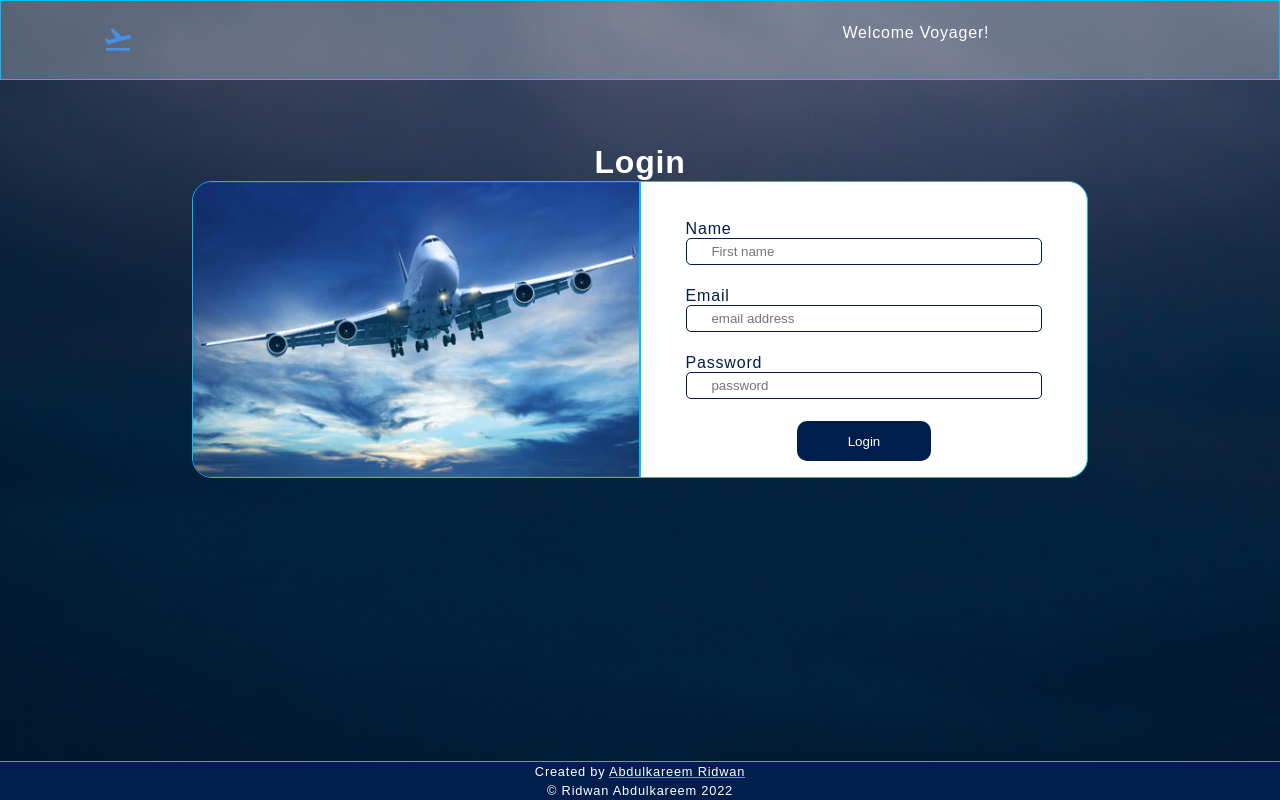
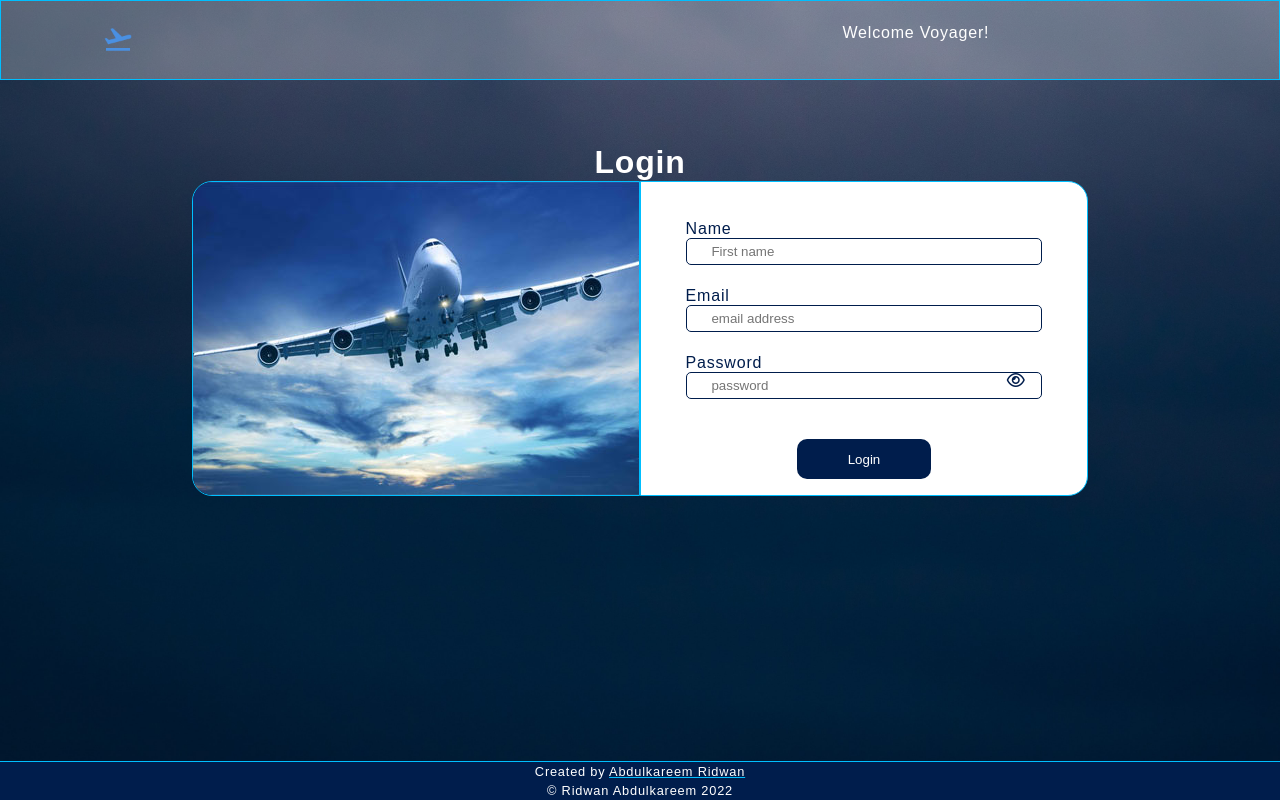
Before and after one commit to reedwane/reed-opensky, a React (Create React App) app: page /login in a window 1280 px wide. Built offline with nearby package versions, Linux system fonts and the light colour scheme; a web font is replaced by a local one.

Commit message:
login page user experience improvement

```diff
--- a/public/index.html
+++ b/public/index.html
@@ -3,6 +3,10 @@
   <head>
     <meta charset="utf-8" />
     <link rel="icon" href="%PUBLIC_URL%/favicon.ico" />
+    <script
+      src="https://kit.fontawesome.com/cd99e521b9.js"
+      crossorigin="anonymous"
+    ></script>
     <meta name="viewport" content="width=device-width, initial-scale=1" />
     <meta name="theme-color" content="#000000" />
     <meta
--- a/src/components/LoginButton.js
+++ b/src/components/LoginButton.js
@@ -1,9 +1,12 @@
 import useLogin from "hooks/useLogin";
+import { useState } from "react";
 
 const LoginButton = ({ details }) => {
-  const { handleSubmit } = useLogin(details);
+  const [detailError, setDetailError] = useState(false);
+  const { handleSubmit } = useLogin(details, setDetailError);
 
   return (
+    <>
       <button
         className="button login--button"
         type="submit"
@@ -14,6 +17,9 @@ const LoginButton = ({ details }) => {
       >
         Login
       </button>
+
+      {detailError && <span className="submit-error">fill in all details</span>}
+    </>
   );
 };
 
--- a/src/components/LoginForm.js
+++ b/src/components/LoginForm.js
@@ -58,7 +58,7 @@ const LoginForm = () => {
           </p>
         )}
         <input
-          className="login--input"
+          className="login-password"
           type={password}
           name="password"
           placeholder="password"
--- a/src/hooks/useLogin.js
+++ b/src/hooks/useLogin.js
@@ -1,7 +1,7 @@
 import { useDataContext } from "contexts/DataContext";
 import { useNavigate } from "react-router-dom";
 
-const useLogin = (details) => {
+const useLogin = (details, setDetailError) => {
   const { name, email, password, passwordError, emailError, nameError } =
     details;
 
@@ -19,11 +19,15 @@ const useLogin = (details) => {
     ) {
       //if the inputs are validated
 
+      setDetailError(false); //remove the alert
+
       setName(name);
 
       localStorage.setItem("name", name);
 
       navigate("/");
+    } else {
+      setDetailError(true);
     }
   };
 
--- a/src/styles/styledComponents/loginWrapper.js
+++ b/src/styles/styledComponents/loginWrapper.js
@@ -49,7 +49,15 @@ export const LoginWrapper = styled.div`
       outline: none;
     }
 
-    .error {
+    .fa-eye,
+    .fa-eye-slash {
+      position: relative;
+      top: -1.7em;
+      left: 90%;
+    }
+
+    .error,
+    .submit-error {
       color: ${errorColor};
       font-size: 0.7rem;
       line-height: 90%;
@@ -62,6 +70,11 @@ export const LoginWrapper = styled.div`
       border: none;
       border-radius: 10px;
       background-color: ${primaryColor};
+    }
+
+    .submit-error {
+      margin-top: 1em;
+      display: block;
     }
   }
 
```
Lines whose indentation alone changed are shown as unchanged.
